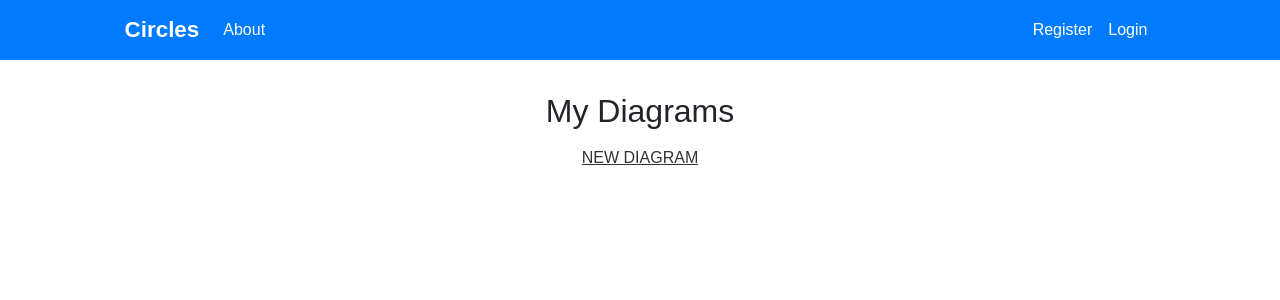
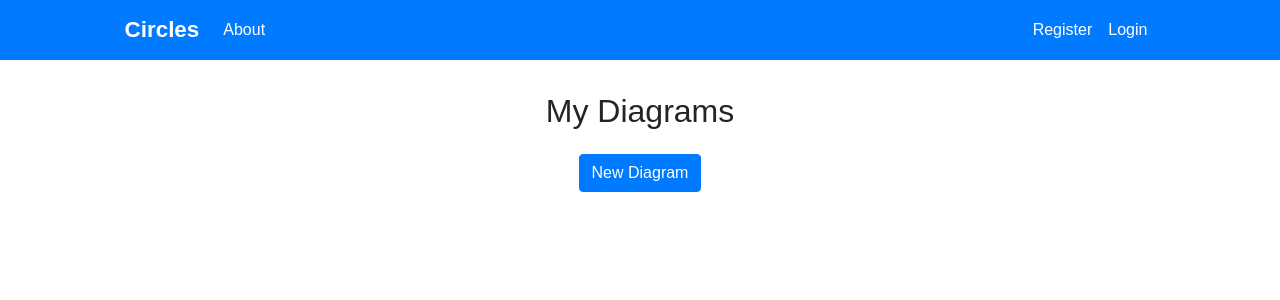
Before and after one commit to GingerNeil12/MEng_React_Frontend, a React (Create React App) app: page /dashboard in a window 1280 px wide. Shown: the top 300 px of the page. Built offline with nearby package versions, Linux system fonts and the light colour scheme; no server answers.

Commit message:
Changed new diagram link with new diagram button

```diff
--- a/src/components/dashboard/Dashboard.js
+++ b/src/components/dashboard/Dashboard.js
@@ -4,6 +4,7 @@ import { getDiagrams } from '../../actions/diagramActions';
 import PropTypes from 'prop-types';
 import Diagrams from './Diagrams';
 import { Link } from 'react-router-dom';
+import { Button } from 'react-bootstrap';
 
 
 class Dashboard extends Component {
@@ -15,23 +16,23 @@ class Dashboard extends Component {
   render() {
     return (
       <div>
-        <h2 style={titleStyle}>My Diagrams</h2>
-        <Link to="/newDiagram"><p style={newDiagramLinkStyle}>NEW DIAGRAM</p></Link>
+        <div style={formHeaderStyle}>
+          <h2>My Diagrams</h2>
+          <Button variant="primary" style={newDiagramButtonStyle}>New Diagram</Button>
+        </div>
         <Diagrams diagrams={this.props.diagrams}/>
       </div>
     )
   }
 }
 
-const titleStyle = {
+const formHeaderStyle = {
   textAlign: "center",
-  marginTop: "1em"
+  marginTop: "2em"
 }
 
-const newDiagramLinkStyle = {
-  textAlign: "center",
-  marginTop: "1em",
-  textDecoration: 'underline'
+const newDiagramButtonStyle = {
+  marginTop: '1em'
 }
 
 Dashboard.propTypes = {
```
Also changed, not shown: src/components/dashboard/NewDiagramDialog.js (added, +13 -0 lines).
